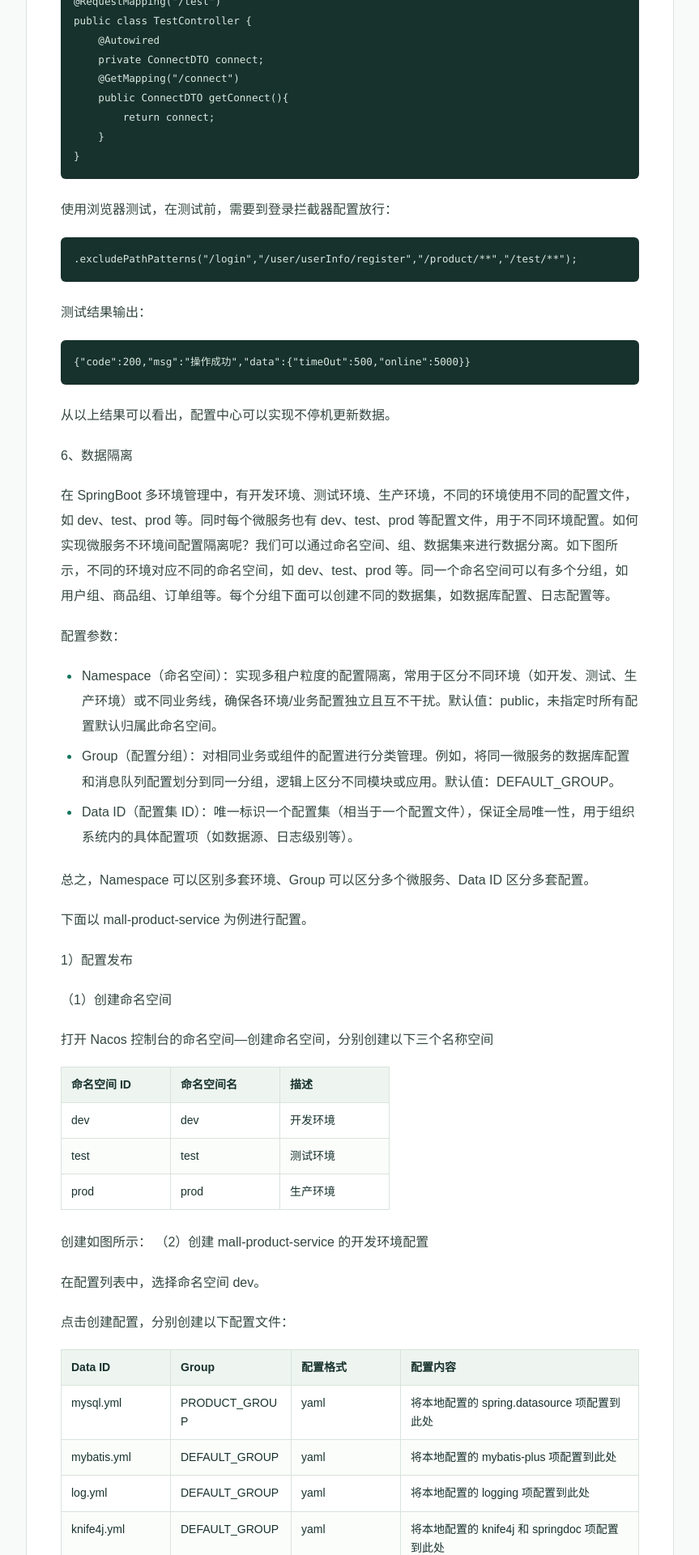
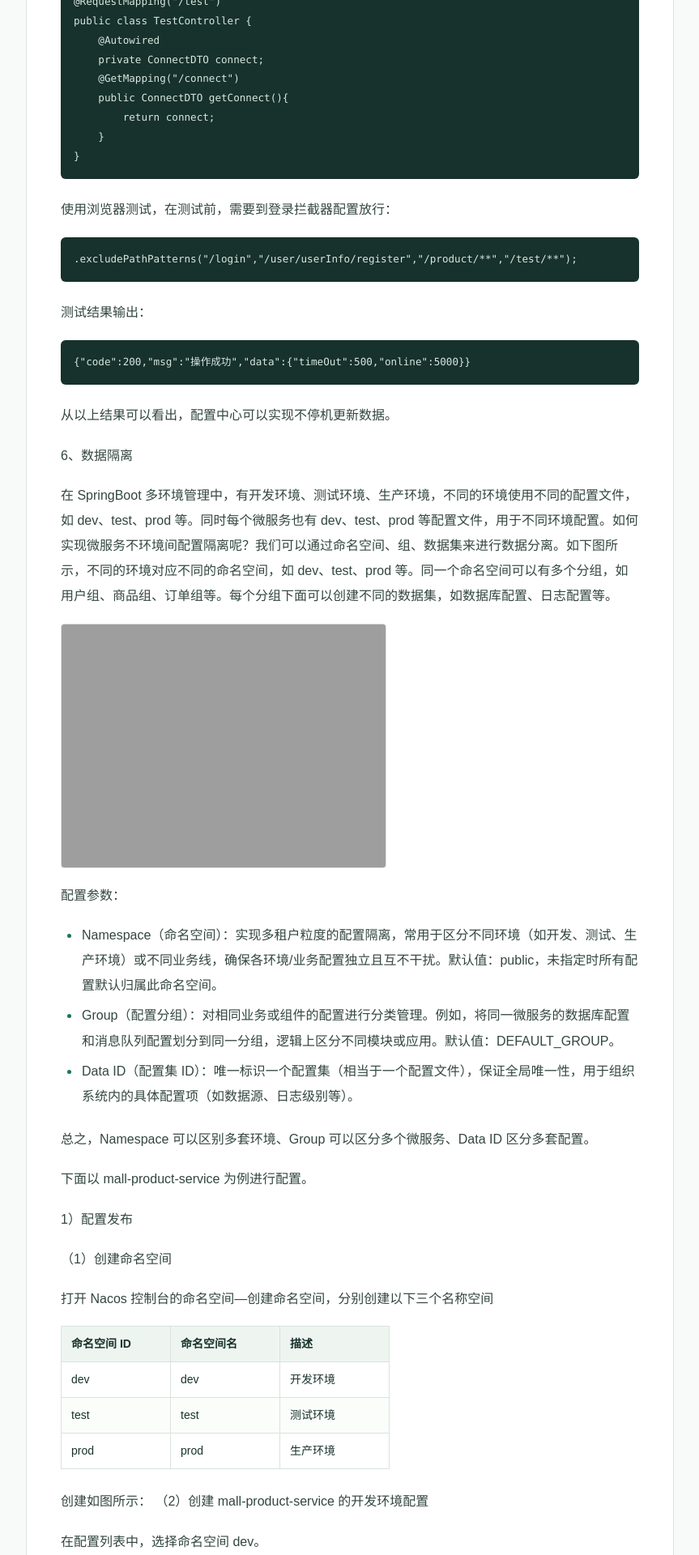
Before and after one commit to XiaoHeiXian/xiaoheixian.github.io, a Jekyll site: the page built from posts/2026-09-24-nacos-config-center.md, in a window 1280 px wide. Shown: the part 4480-6400 px from the top of the page at 81% size, without its empty margins (208-1071 px from the left). Built offline with Jekyll 4.4.1, drawn with Linux system fonts in a browser that asks for light colours.

Commit message:
docs: update Nacos 配置中心

```diff
--- a/posts/2026-09-24-nacos-config-center.md
+++ b/posts/2026-09-24-nacos-config-center.md
@@ -173,6 +173,8 @@ Add a spring.config.import=nacos: property to your configuration.
 
 在 SpringBoot 多环境管理中，有开发环境、测试环境、生产环境，不同的环境使用不同的配置文件，如 dev、test、prod 等。同时每个微服务也有 dev、test、prod 等配置文件，用于不同环境配置。如何实现微服务不环境间配置隔离呢？我们可以通过命名空间、组、数据集来进行数据分离。如下图所示，不同的环境对应不同的命名空间，如 dev、test、prod 等。同一个命名空间可以有多个分组，如用户组、商品组、订单组等。每个分组下面可以创建不同的数据集，如数据库配置、日志配置等。
 
+![数据隔离架构图](https://xiaoheixian.github.io/posts/assets/281_65.png)
+
 配置参数：
 
 - Namespace（命名空间）：实现多租户粒度的配置隔离，常用于区分不同环境（如开发、测试、生产环境）或不同业务线，确保各环境/业务配置独立且互不干扰。默认值：public，未指定时所有配置默认归属此命名空间。
```
